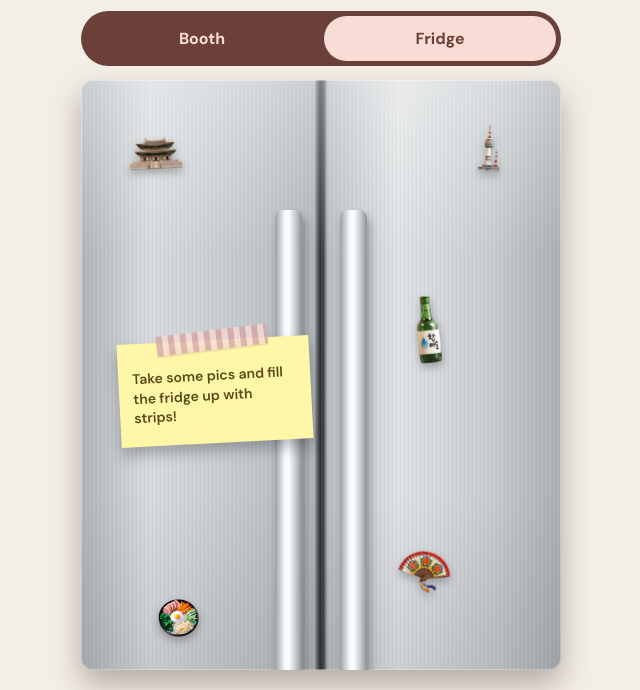
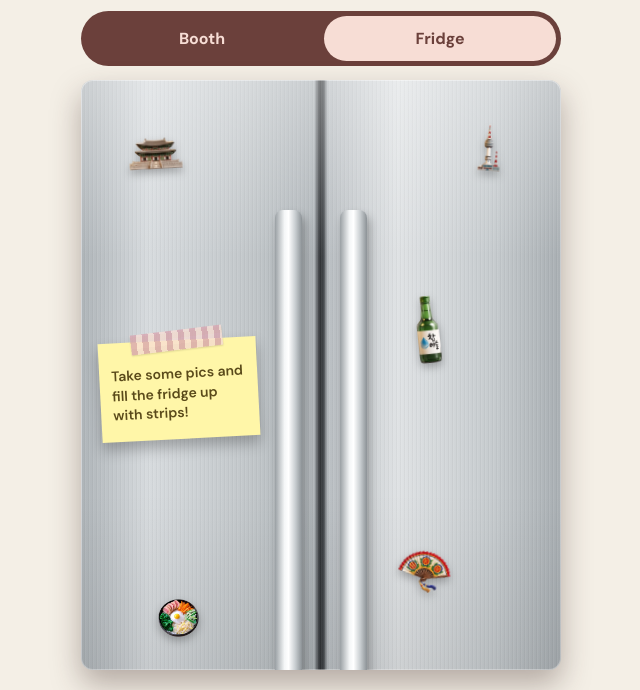
Before and after one commit to modernmulan/photobooth, a plain HTML site: page index.html in a window 1280 px wide. Both pictures are taken after a click on the button "Fridge". Shown: the part 155-845 px from the top of the page, without its empty margins (319-959 px from the left). Drawn offline with nearby package versions, Linux system fonts and the light colour scheme; a web font is replaced by a local one.

Commit message:
Keep the fridge note clear of the door handle
Co-Authored-By: Claude Opus 5.5 <noreply@anthropic.com>

```diff
--- a/index.html
+++ b/index.html
@@ -109,7 +109,7 @@ input[type=text]:focus{outline:none;border-color:var(--rose)}
 .deco{position:absolute;z-index:3;pointer-events:none;filter:drop-shadow(0 4px 4px rgba(0,0,0,.28))}
 .tape{position:absolute;left:50%;top:-12px;width:58%;height:20px;margin-left:-29%;transform:rotate(-4deg);opacity:.9;
   background:repeating-linear-gradient(90deg,rgba(216,164,175,.85) 0 6px,rgba(247,221,213,.85) 6px 12px),repeating-linear-gradient(0deg,rgba(193,188,119,.4) 0 6px,transparent 6px 12px);box-shadow:0 1px 2px rgba(0,0,0,.15)}
-.note{position:absolute;left:8%;top:260px;width:40%;padding:26px 14px 18px;background:#fff6a8;transform:rotate(-3deg);z-index:2;
+.note{position:absolute;left:4%;top:260px;width:33%;padding:24px 12px 16px;background:#fff6a8;transform:rotate(-3deg);z-index:2;
   font:600 14px/1.4 var(--body);color:#5a4a1a;box-shadow:0 8px 14px rgba(0,0,0,.25)}
 .note .tape{top:-10px}
 .modal{position:fixed;inset:0;background:rgba(60,34,31,.86);display:flex;flex-direction:column;align-items:center;justify-content:center;gap:14px;z-index:20;
```
